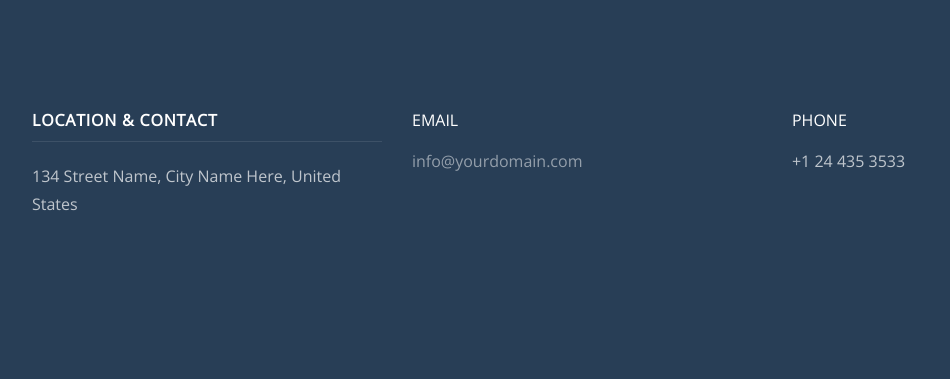
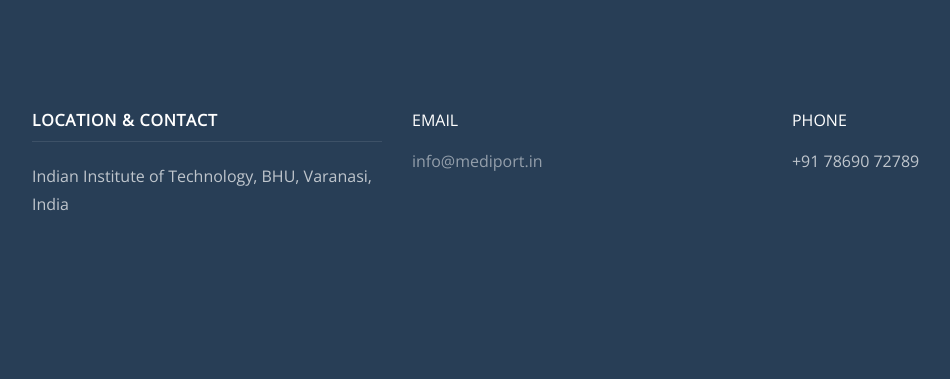
Before and after one commit to ag602/medstartup, a Django app: page /diabriskpred/ in a window 1280 px wide. Shown: the part 2887-3266 px from the top of the page, without its empty margins (53-1003 px from the left). Run offline with Django 3.2, Linux system fonts and the light colour scheme; some libraries are stand-ins or nearby versions.

Commit message:
Update base.html

```diff
--- a/medx/templates/base/base.html
+++ b/medx/templates/base/base.html
@@ -71,17 +71,17 @@
         <div class="row mb-5 element-animate">
           <div class="col-md-4 mb-5" style="margin-top:6em">
            <h3>Location &amp; Contact</h3>
-            <p class="mb-5">134 Street Name, City Name Here, United States</p>
+            <p class="mb-5">Indian Institute of Technology, BHU, Varanasi, India</p>
 
           </div>
           <div class="col-md-4 mb-5" style="margin-top:6em">
           <h4 class="text-uppercase mb-3 h6 text-white">Email</h4>
-            <p class="mb-5"><a href="mailto:info@yourdomain.com">info@yourdomain.com</a></p>
+            <p class="mb-5"><a href="mailto:info@mediport.com">info@mediport.in</a></p>
           </div>
 
           <div class="col-md-4 mb-5" style="margin-top:6em">
             <h4 class="text-uppercase mb-3 h6 text-white">Phone</h4>
-            <p>+1 24 435 3533</p>
+            <p>+91 78690 72789</p>
 
           </div>
         </div>
```
